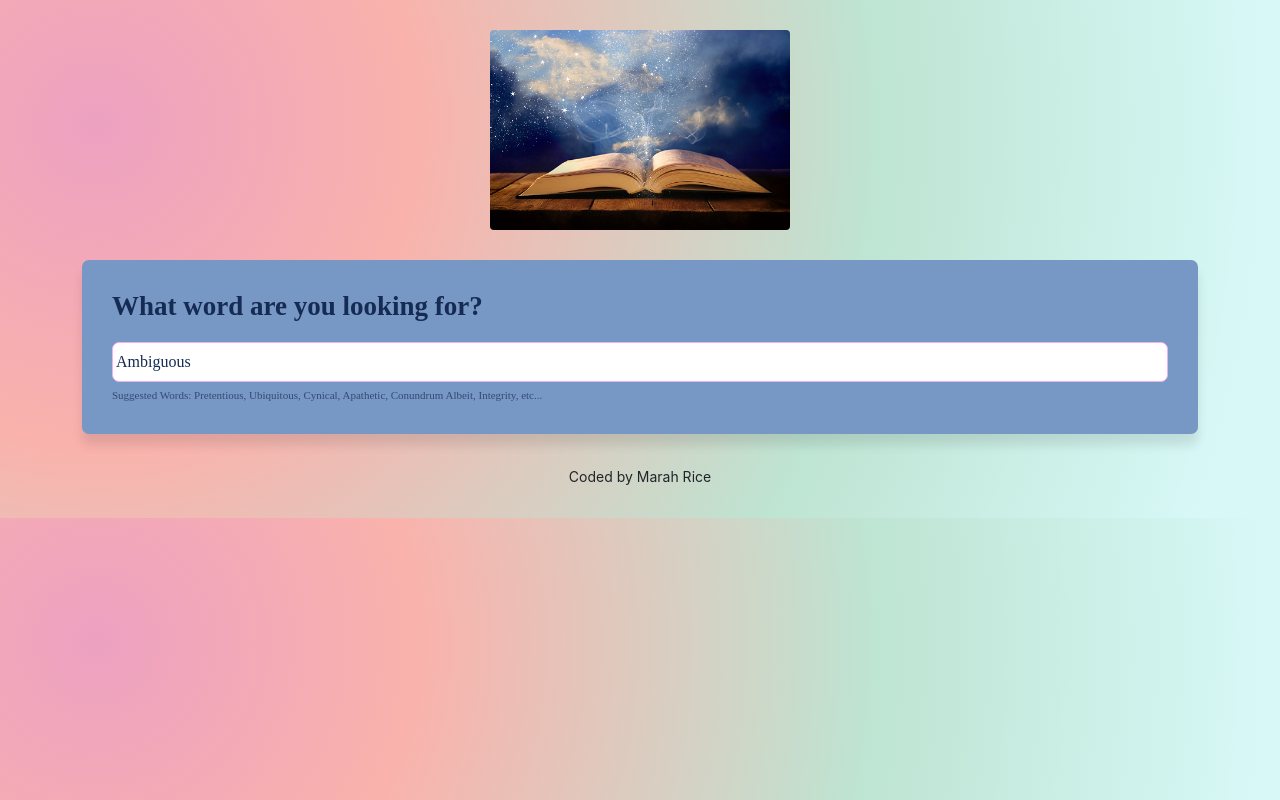
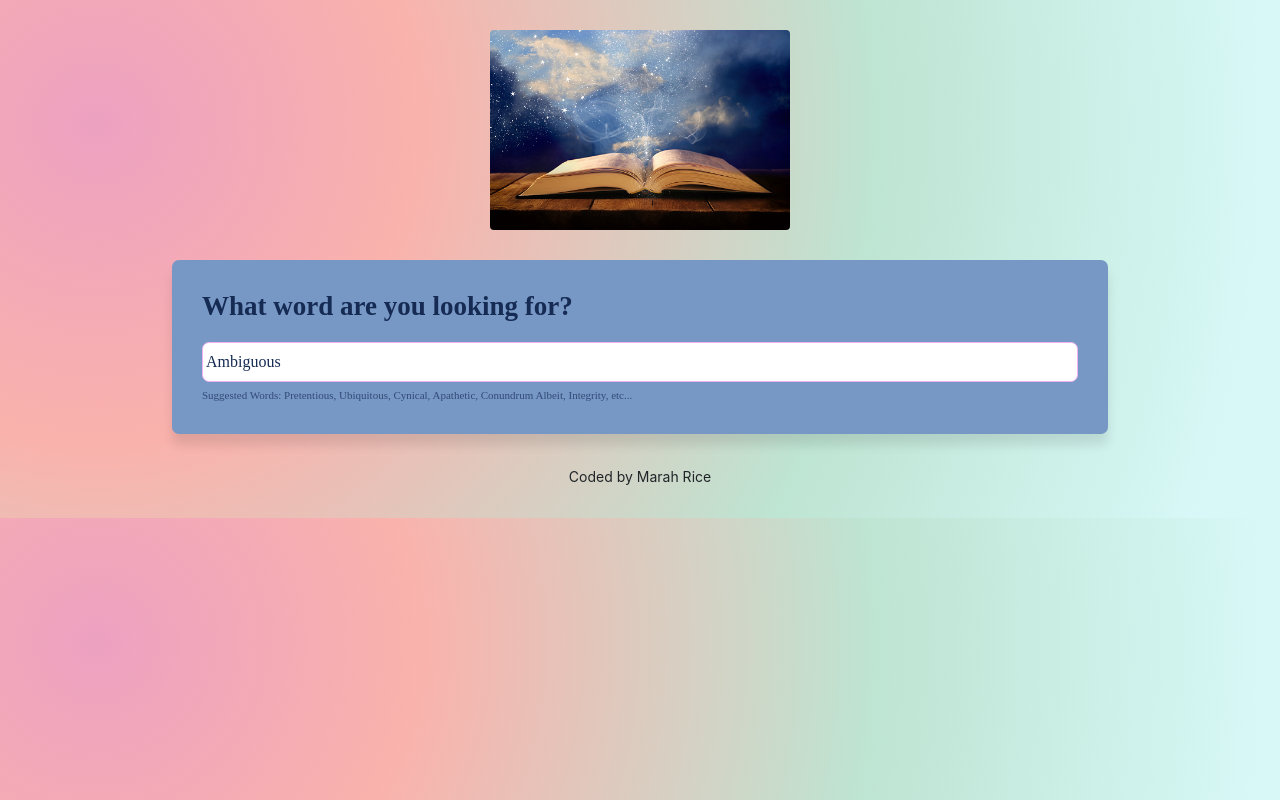
Before and after one commit to MarahDeven/react-dictionary-app, a React (Create React App) app: page / in a window 1280 px wide. Built offline with nearby package versions, Linux system fonts and the light colour scheme; no server answers; a web font is replaced by a local one.

Commit message:
adjusted width of app

```diff
--- a/src/App.css
+++ b/src/App.css
@@ -8,12 +8,13 @@ body {
   );
 }
 
-a {
-  color: #06123e;
+.App {
+  max-width: 960px;
+  margin: 0 auto;
 }
 
 .App-header {
-  margin: 30px 0;
+  margin: 30px;
 }
 
 .App-logo {
@@ -26,3 +27,7 @@ a {
   text-align: center;
   margin: 30px 0;
 }
+
+.App a {
+  color: #06123e;
+}
--- a/src/Meaning.css
+++ b/src/Meaning.css
@@ -10,4 +10,5 @@
   opacity: 0.7;
   font-style: italic;
   color: #430f58;
+  margin-top: 10px;
 }
```
